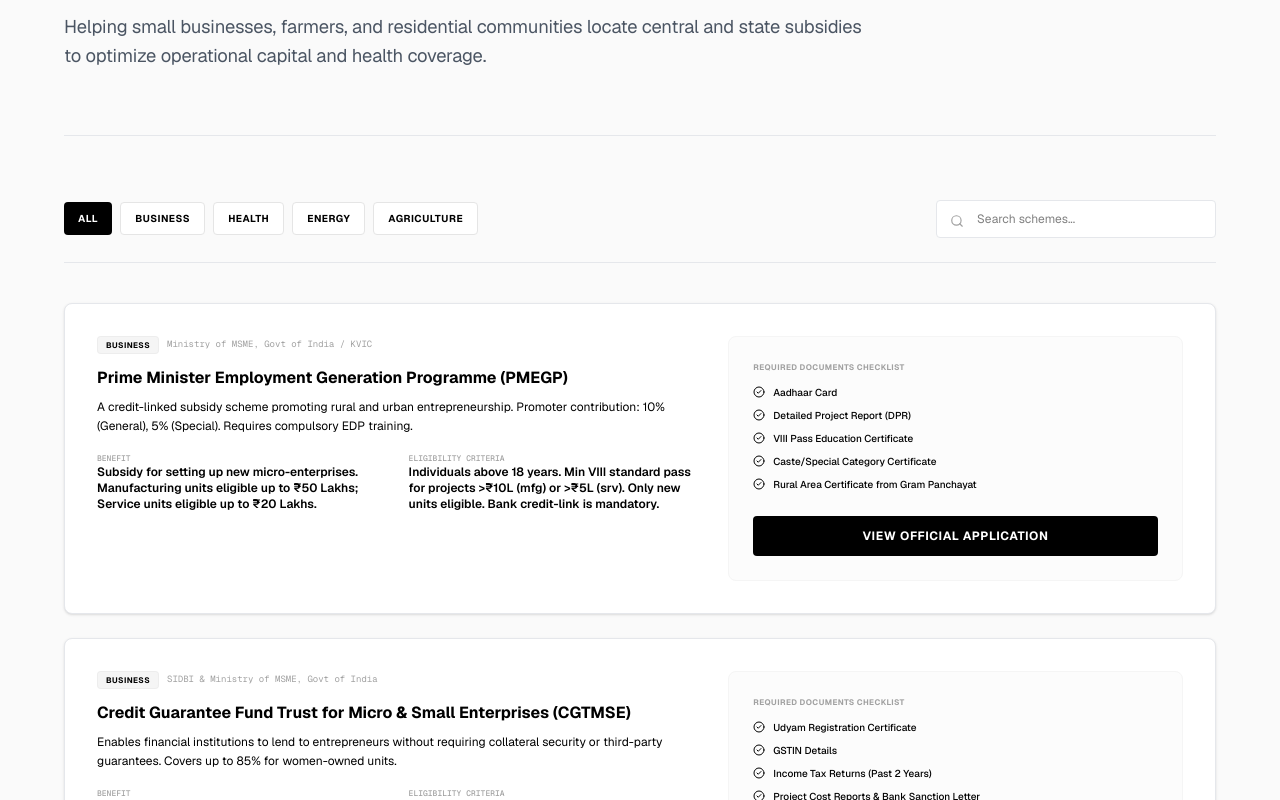
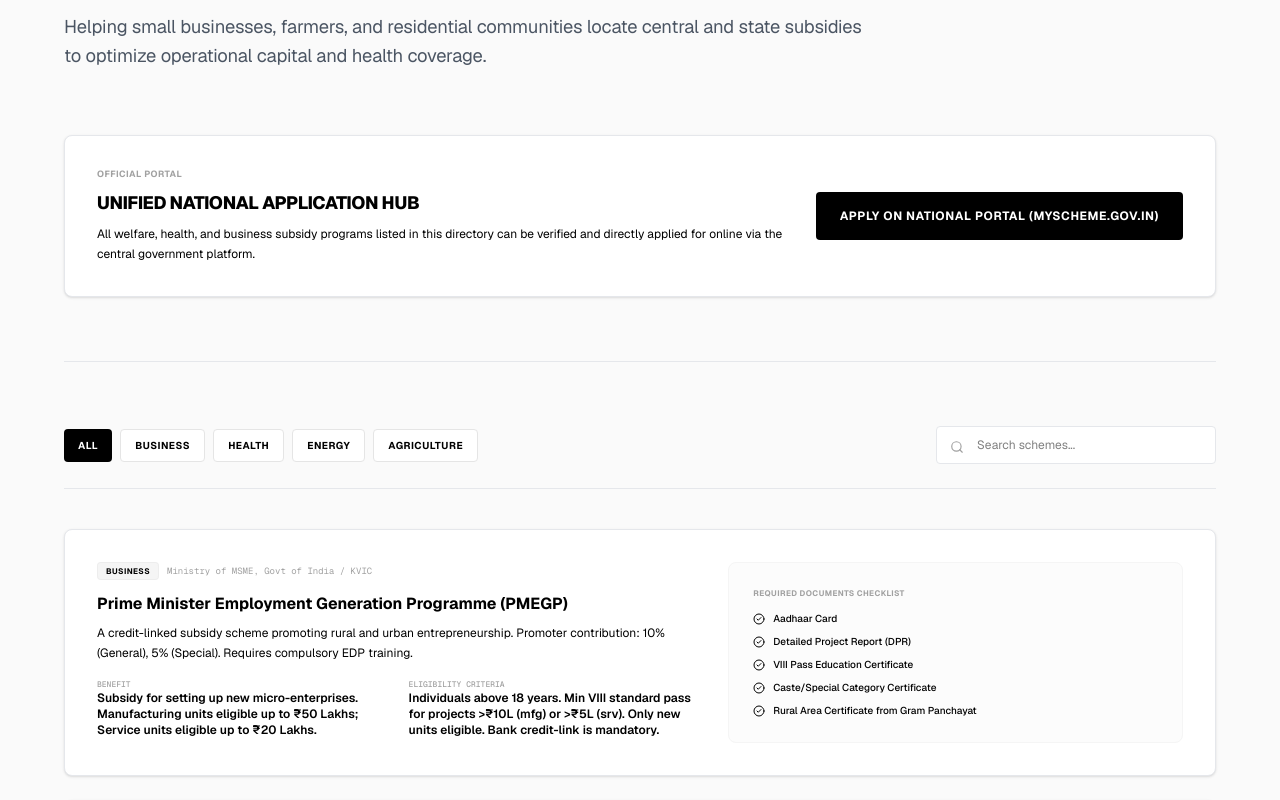
Before and after one commit to En5id3/SY, a Next.js app: page /seva in a window 1280 px wide. Shown: the part 420-1220 px from the top of the page. Built offline with nearby package versions, Linux system fonts and the light colour scheme.

Commit message:
feat: consolidate redundant application links into a single box linking to myScheme.gov.in

```diff
--- a/src/app/seva/page.tsx
+++ b/src/app/seva/page.tsx
@@ -180,6 +180,27 @@
           </p>
         </div>
 
+        {/* Unified Application Portal Callout Box */}
+        <div className="mb-16 border border-border-light bg-white rounded-lg p-6 md:p-8 flex flex-col md:flex-row gap-6 justify-between items-center shadow-sm">
+          <div className="max-w-[700px] flex flex-col gap-2">
+            <span className="text-[9px] font-bold tracking-wider text-neutral-400 uppercase">Official Portal</span>
+            <h2 className="text-lg font-extrabold text-black uppercase tracking-tight">
+              Unified National Application Hub
+            </h2>
+            <p className="text-xs text-color-text-secondary leading-relaxed">
+              All welfare, health, and business subsidy programs listed in this directory can be verified and directly applied for online via the central government platform.
+            </p>
+          </div>
+          <a
+            href="https://www.myscheme.gov.in"
+            target="_blank"
+            rel="noopener noreferrer"
+            className="w-full md:w-auto text-center text-xs font-bold uppercase tracking-wider bg-black text-white hover:bg-neutral-800 transition-colors px-6 py-4 rounded whitespace-nowrap"
+          >
+            Apply on National Portal (myScheme.gov.in)
+          </a>
+        </div>
+
 
         {/* 4. Schemes Index directory */}
         <section className="border-t border-border-light pt-16">
@@ -245,8 +266,8 @@
                   </div>
                 </div>
 
-                {/* Right side checklists and ctas */}
-                <div className="flex-[2] bg-neutral-50/50 border border-neutral-100 rounded-lg p-6 flex flex-col justify-between min-h-[200px]">
+                {/* Right side checklists */}
+                <div className="flex-[2] bg-neutral-50/50 border border-neutral-100 rounded-lg p-6 flex flex-col justify-center">
                   <div>
                     <span className="text-[8px] font-bold text-neutral-400 uppercase tracking-wider block mb-3">Required Documents Checklist</span>
                     <ul className="flex flex-col gap-2">
@@ -258,15 +279,6 @@
                       ))}
                     </ul>
                   </div>
-
-                  <a
-                    href="https://www.myscheme.gov.in"
-                    target="_blank"
-                    rel="noopener noreferrer"
-                    className="w-full text-center text-xs font-bold uppercase tracking-wider bg-black text-white hover:bg-neutral-800 transition-colors py-3 rounded mt-6 inline-block"
-                  >
-                    View Official Application
-                  </a>
                 </div>
               </div>
             ))}
```
